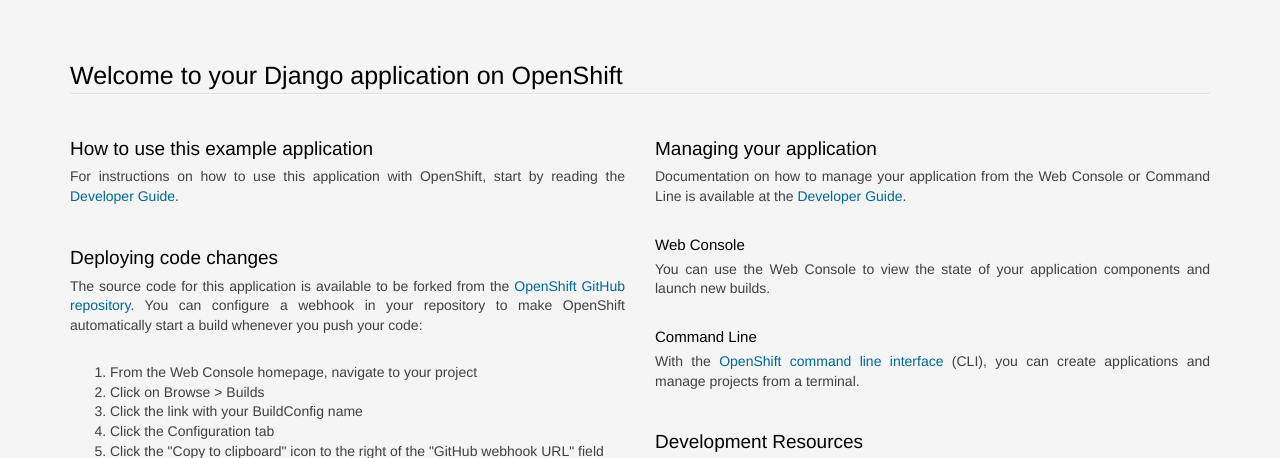
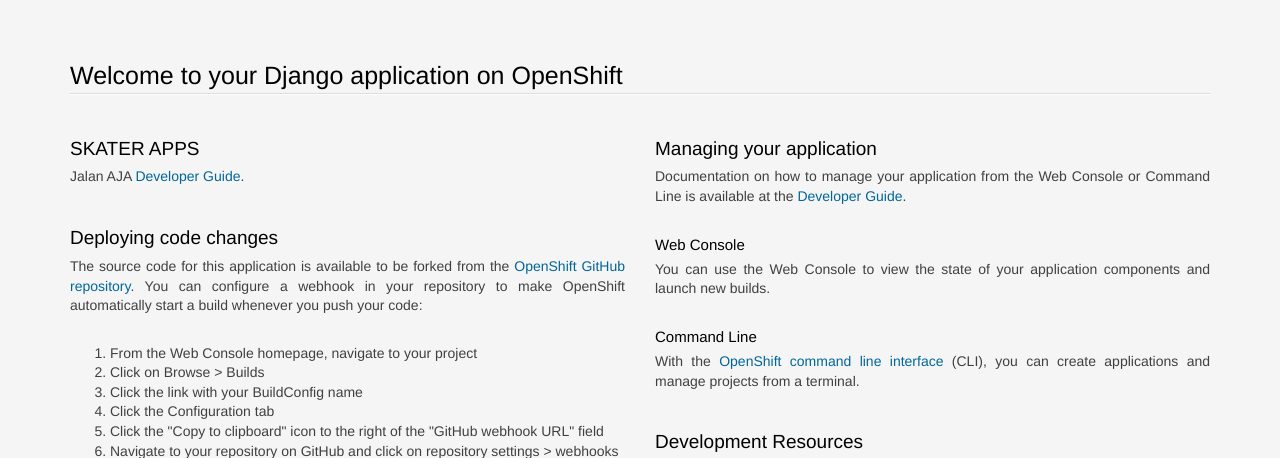
Before and after one commit to kurniantoska/ss, a Django app: page / in a window 1280 px wide. Shown: the top 458 px of the page. Run offline with Django 3.2, Linux system fonts and the light colour scheme; data comes from the database, SQL or seed files in the repository; some libraries are stand-ins or nearby versions.

Commit message:
edited template

```diff
--- a/welcome/templates/welcome/index.html
+++ b/welcome/templates/welcome/index.html
@@ -219,8 +219,8 @@
         <div class="row">
           <section class='col-xs-12 col-sm-6 col-md-6'>
             <section>
-              <h2>How to use this example application</h2>
-                <p>For instructions on how to use this application with OpenShift, start by reading the <a href="http://docs.openshift.org/latest/dev_guide/templates.html#using-the-quickstart-templates">Developer Guide</a>.</p>
+              <h2>SKATER APPS</h2>
+                <p>Jalan AJA <a href="http://docs.openshift.org/latest/dev_guide/templates.html#using-the-quickstart-templates">Developer Guide</a>.</p>
 
               <h2>Deploying code changes</h2>
                 <p>
```
